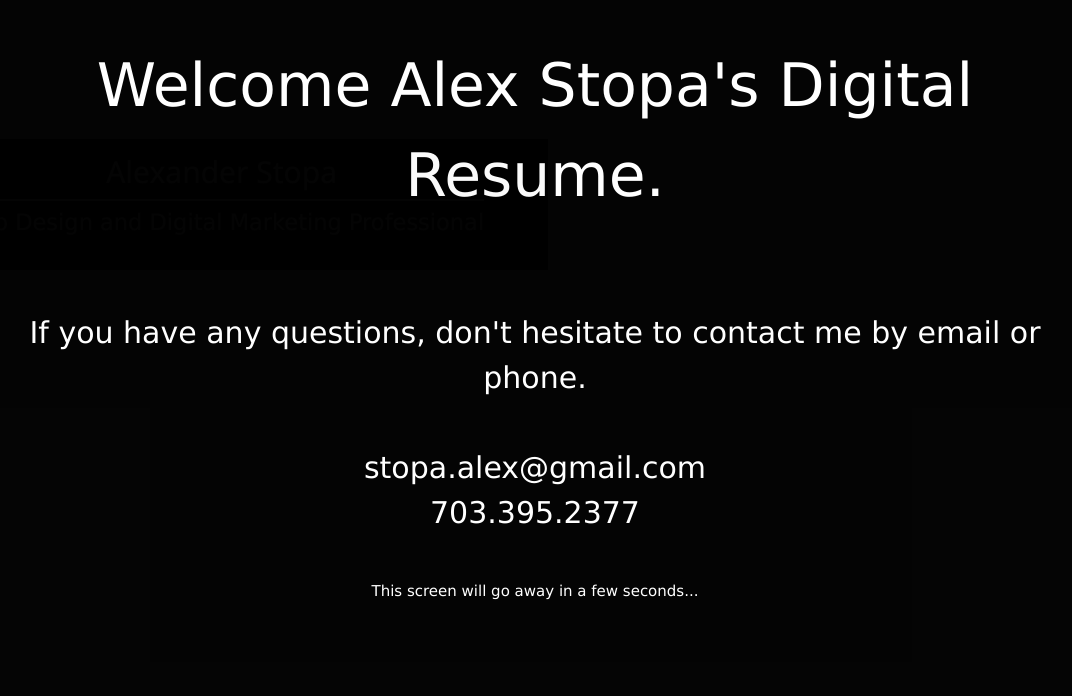
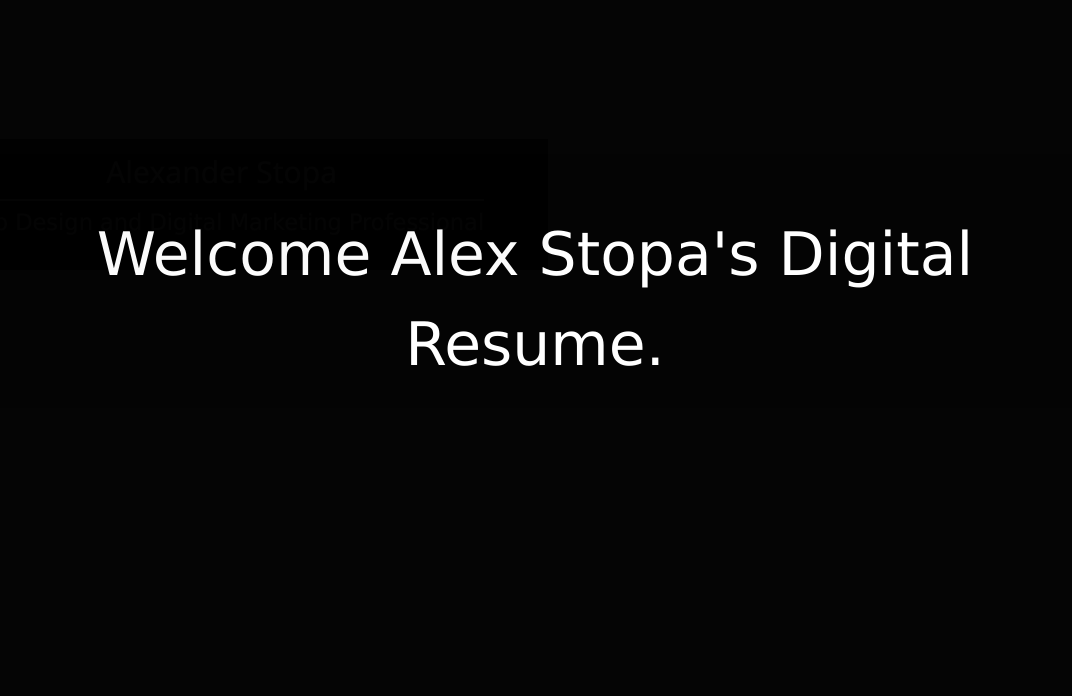
Before and after one commit to stopaalex/Resume, a plain HTML site: page index.html in a window 1280 px wide. Shown: the part 101-797 px from the top of the page, without its empty margins (105-1177 px from the left). Drawn offline with nearby package versions, Linux system fonts and the light colour scheme; grey boxes are pictures that could not be loaded.

Commit message:
Update index.html

```diff
--- a/index.html
+++ b/index.html
@@ -27,14 +27,6 @@ STOPA.ALEX@GMAIL.COM
     <p class="onep">
       Welcome Alex Stopa's Digital Resume.
       </p>
-      <p class="twop">
-        If you have any questions, don't hesitate to contact me by email or phone.
-      <br><br>
-        stopa.alex@gmail.com<br>703.395.2377
-      </p>
-        <p class="fourp">
-          This screen will go away in a few seconds...
-        </p>
   </div>
 
   <!-- MENU -->
@@ -91,6 +83,9 @@ STOPA.ALEX@GMAIL.COM
     <p>
       I have spent two and half years at the Food Processing Suppliers Association creating web content, managing digital campaigns, and more; I work as the Volunteer Communications Director for Discovery Deep (non-profit entity) and do freelance graphic design creating logos, marketing material, and websites.<br><br>
     </p>
+    <h3>
+      Professional Experience
+    </h3>
     <table>
       <tr>
         <td class="tblcomp">
```
